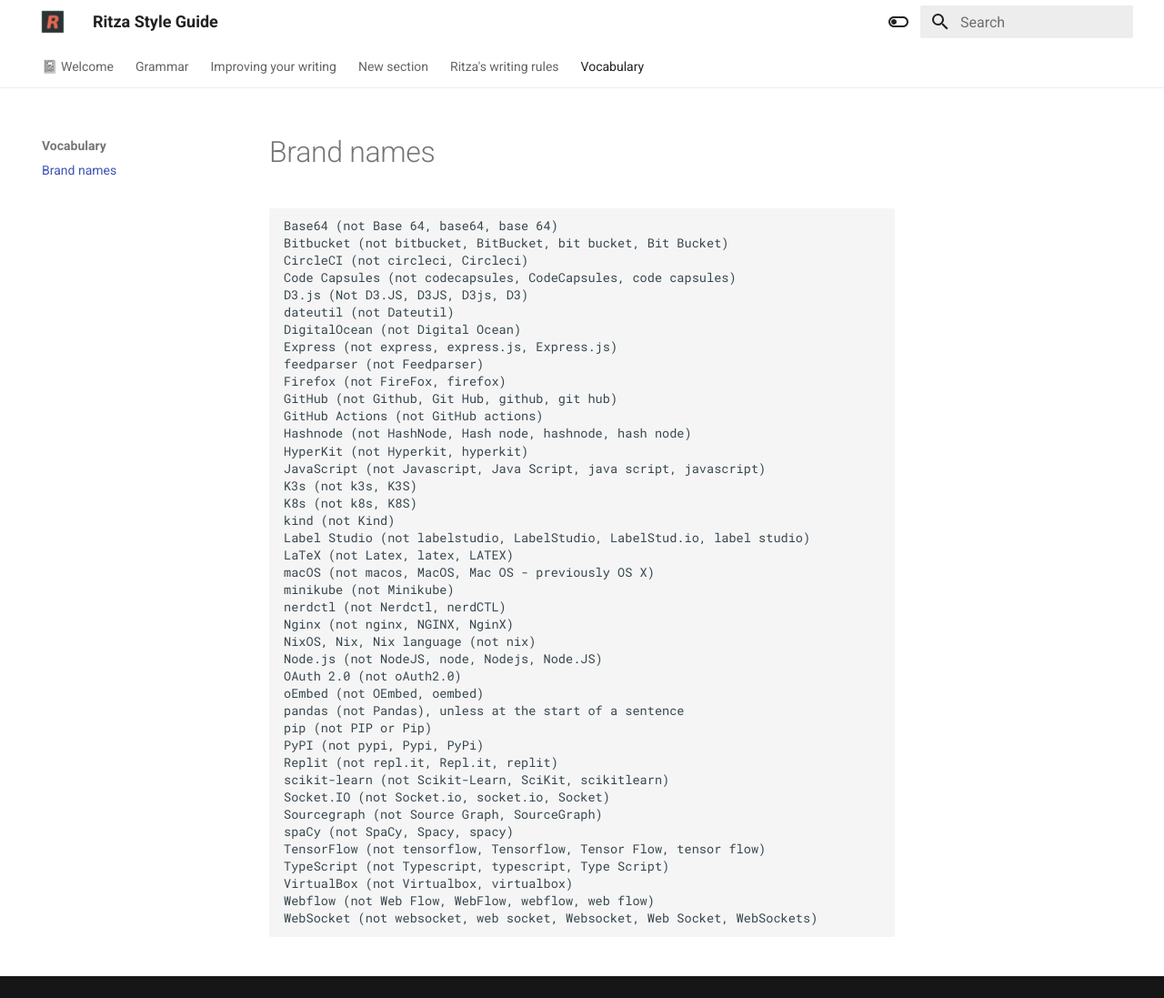
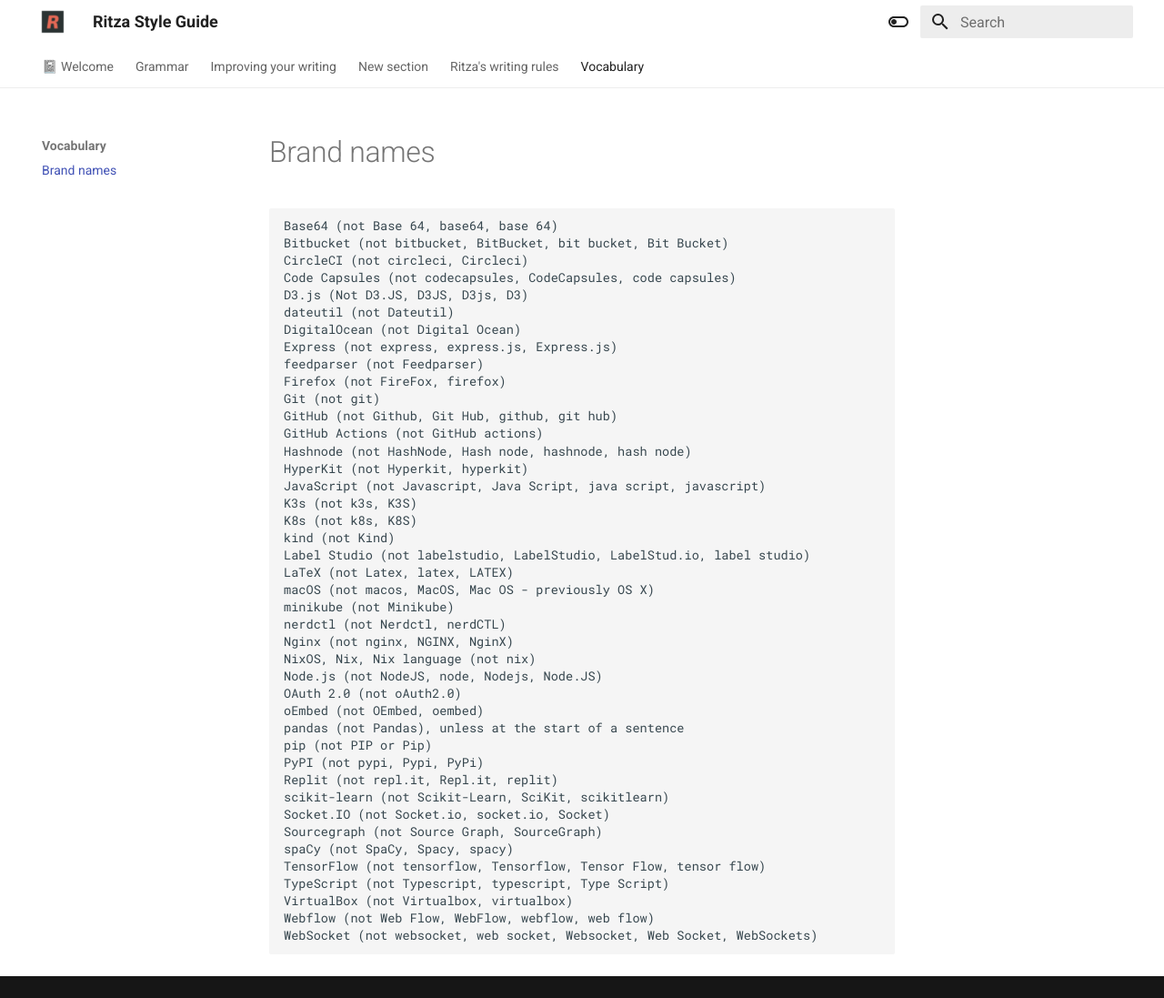
Before and after one commit to ritza-co/styleguide.ritza.co, an MkDocs documentation site: the page built from docs/vocabulary/brandnames.md, in a window 1280 px wide and 1097 px high. Shown: the whole window at 91% size. Built offline with MkDocs 1.6.1 and Material for MkDocs 9.7.7, drawn with Linux system fonts in a browser that asks for light colours.

Commit message:
Update brandnames.md

```diff
--- a/docs/vocabulary/brandnames.md
+++ b/docs/vocabulary/brandnames.md
@@ -11,6 +11,7 @@
 Express (not express, express.js, Express.js)
 feedparser (not Feedparser)
 Firefox (not FireFox, firefox)
+Git (not git)
 GitHub (not Github, Git Hub, github, git hub)
 GitHub Actions (not GitHub actions)
 Hashnode (not HashNode, Hash node, hashnode, hash node)
```
